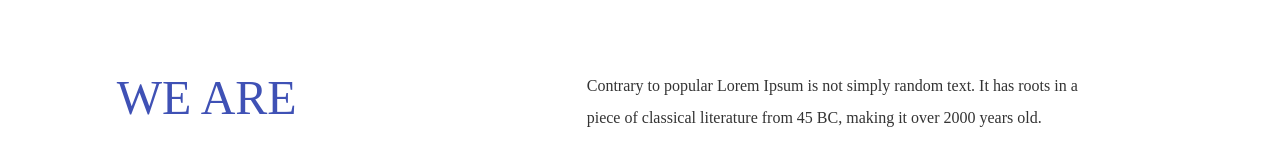
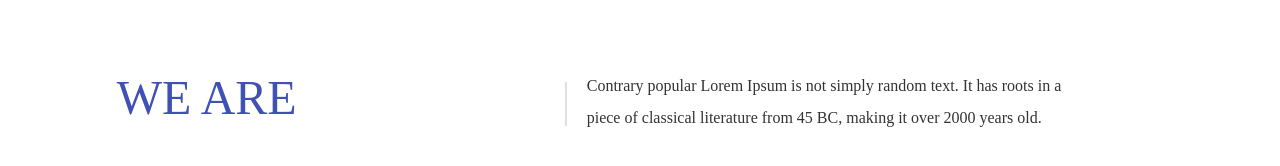
Before and after one commit to pam7461/indigo, a plain HTML site: page index.html in a window 1280 px wide. Shown: the part 596-762 px from the top of the page. Drawn offline with Linux system fonts and the light colour scheme.

Commit message:
Add files via upload

```diff
--- a/index.html
+++ b/index.html
@@ -78,6 +78,17 @@
             color:#3f51b5;
             text-align:center;
             text-transform:uppercase;
+            position:relative;
+        }
+        .display  h2::after{
+            content:'';
+            display:none;
+            width:2px;
+            height:44px;
+            background:#e0e0e0;
+            position:absolute;
+            right:0;
+            top:12px;
         }
         .display  p{
             width:100%;
@@ -149,6 +160,9 @@
                 width:43%;
                 text-align:left;
             }
+            .display  h2::after{
+                display:block;
+            }
             .display  p{
                 width:57%;
                 padding-left:20px;
@@ -189,7 +203,7 @@
             <div class="container">
                 <h2>we are</h2>
                 <p>
-                    Contrary to popular Lorem Ipsum is not simply random text. It has roots in a<br>
+                    Contrary popular Lorem Ipsum is not simply random text. It has roots in a<br>
                     piece of classical literature from 45 BC, making it over 2000 years old.
                 </p>
             </div>
```
